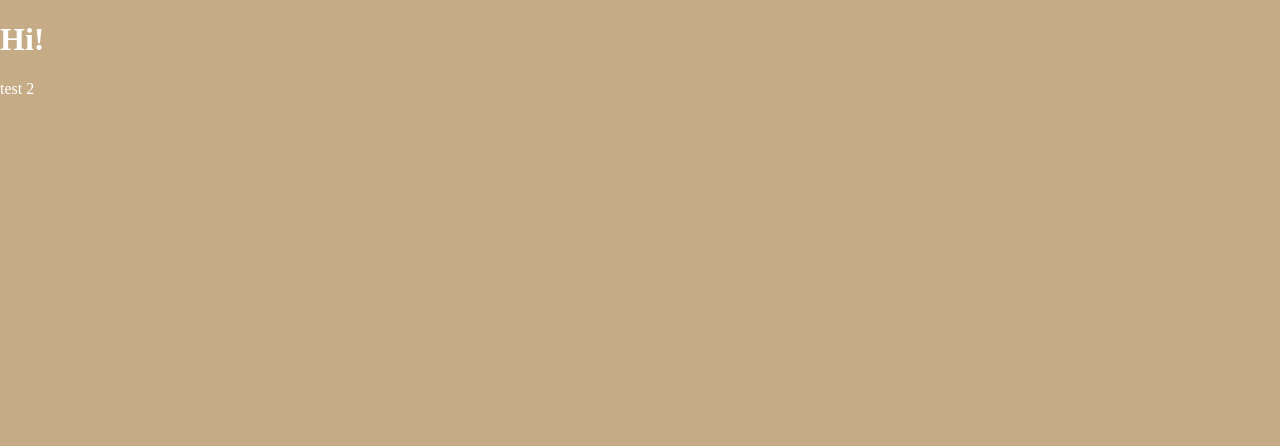
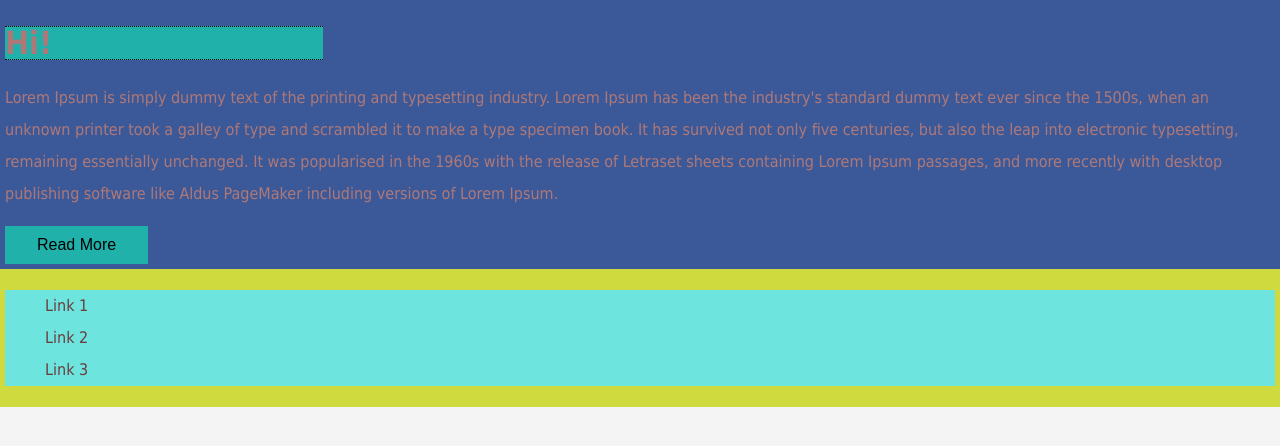
Before and after one commit to Darkmift/MyEnviromentOMS, a website: page index.html in a window 1280 px wide. Drawn offline with nearby package versions, Linux system fonts and the light colour scheme; files that its build step writes are made by us from their sources.

Commit message:
clean up and commit,learned basic less concepts

```diff
--- a/gulpfile.js
+++ b/gulpfile.js
@@ -1,7 +1,5 @@
 const gulp = require('gulp');
 const less = require('gulp-less');
-var path = require('path');
-const gulpautoprefixer = require('gulp-autoprefixer');
 const browserSync = require('browser-sync').create();
 const watchPaths = { less: './less/**/*.less', html: './*.html', js: './js/*.js' };
 
@@ -10,8 +8,7 @@ function style() {
 	return (
 		gulp
 			.src(watchPaths.less)
-			.pipe(less().on('error', handleError) /*.on('error', less.logError) */)
-			// .pipe(gulpautoprefixer({ browsers: [ 'last 2 versions', '>5%' ] }))
+			.pipe(less().on('error', handleError))
 			.pipe(gulp.dest('./css'))
 			.pipe(browserSync.stream())
 	);
--- a/index.html
+++ b/index.html
@@ -10,11 +10,36 @@
   <title>SCSS Gulp 4</title>
   <link rel="stylesheet"
     href="css/styles.css">
+  <link rel="shortcut icon"
+    href="./images/favicon.ico"
+    type="image/x-icon">
 </head>
 
 <body>
-  <h1>Hi!</h1>
-  test 2
+  <main>
+    <h1>Hi!</h1>
+
+    <p>Lorem Ipsum is simply dummy text of the printing and typesetting industry. Lorem Ipsum has been the industry's
+      standard dummy text ever since the 1500s, when an unknown printer took a galley of type and scrambled it to make a
+      type specimen book. It has survived not only five centuries, but also the leap into electronic typesetting,
+      remaining essentially unchanged. It was popularised in the 1960s with the release of Letraset sheets containing
+      Lorem Ipsum passages, and more recently with desktop publishing software like Aldus PageMaker including versions
+      of
+      Lorem Ipsum.</p>
+
+    <button class="primary-btn">Read More</button>
+  </main>
+
+  <section>
+    <ul id="menu">
+      <li><a href="#">Link 1</a></li>
+      <li><a href="#">Link 2</a></li>
+      <li><a href="#">Link 3</a></li>
+    </ul>
+  </section>
+
+
+
   <script src="js/index.js"
     type="module"></script>
 </body>
--- a/less/styles.less
+++ b/less/styles.less
@@ -1,4 +1,11 @@
-@color-orange: #c5ac86;
+// variables
+@background-color: #f4f4f4;
+@text-color: rgb(175, 120, 120);
+@font-family: Tahoma;
+@primary-color: #3b5998;
+@secondary-color: #20b2aa;
+@line-height: 1em+1em;
+@padding-default: 5px;
 
 body,
 html {
@@ -10,6 +17,76 @@ html {
 }
 
 body {
+	font-family: @font-family;
+	line-height: @line-height;
+	color: @text-color;
+	background-color: @background-color;
+}
+
+main {
+	padding: @padding-default;
+	background-color: @primary-color;
+}
+
+section {
+	background-color: rgb(207, 218, 63);
+	padding: @padding-default;
+}
+
+ul#menu {
+	background-color: lighten(@secondary-color, 25%);
+
+	li {
+		list-style-type: none;
+
+		a {
+			text-decoration: none;
+			color: darken(@text-color, 25%);
+			cursor: pointer;
+		}
+	}
+}
+
+
+
+h1 {
+	.bordered
+}
+
+.primary-text {
+	color: @primary-color;
+}
+
+.btn {
+	border: none;
 	color: white;
-	background-color: @color-orange;
+	padding: 10px 32px;
+	text-align: center;
+	text-decoration: none;
+	display: inline-block;
+	font-size: 16px;
 }
+
+.text-color(@a) when (lightness(@a) <=50%) {
+	color: black;
+}
+
+.text-color(@a) when (lightness(@a) >=50%) {
+	color: white;
+}
+
+.primary-btn:extend(.btn) {
+	background-color: @secondary-color;
+	.text-color(@secondary-color);
+}
+
+.bordered {
+	border-top: dotted 1px #000;
+	border-bottom: dotted 1px #000;
+	background-color: @secondary-color;
+	width: 25%;
+}
+
+.border-radius(@radius) {
+	border-radius: @radius;
+}
--- a/package.json
+++ b/package.json
@@ -19,10 +19,6 @@
   "devDependencies": {
     "browser-sync": "^2.26.7",
     "gulp": "^4.0.2",
-    "gulp-autoprefixer": "^7.0.1",
     "gulp-less": "^4.0.1"
   },
-  "dependencies": {
-    "path": "^0.12.7"
-  }
 }
```
Also changed, not shown: images/favicon.ico (added).
